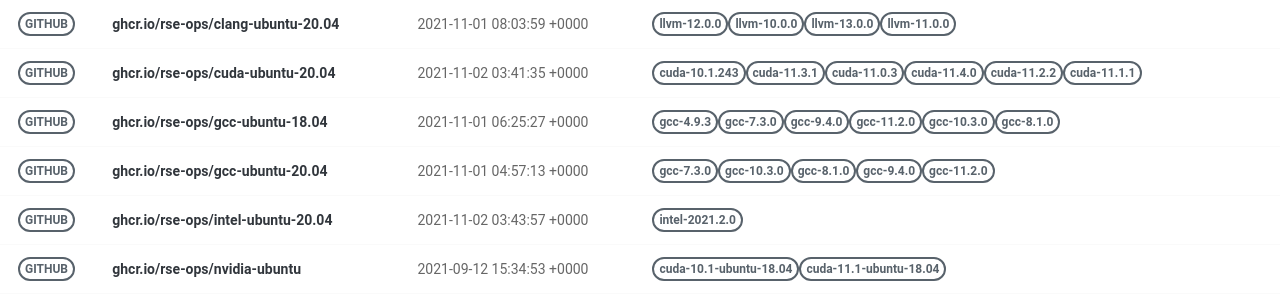
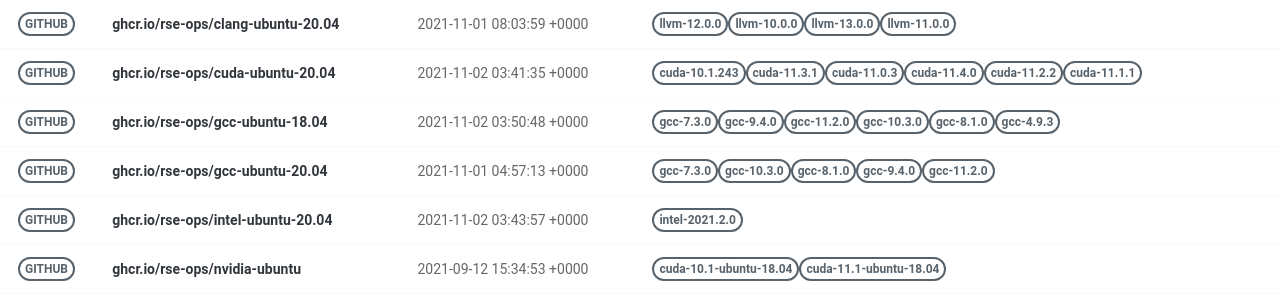
Before and after one commit to rse-ops/docker-images, a Jekyll site: the page built from pages/index.md, in a window 1280 px wide. Shown: the part 179-479 px from the top of the page. Built offline with Jekyll 4.4.1, drawn with Linux system fonts in a browser that asks for light colours; nearby versions of some CDN libraries.

Commit message:
Automated push to update library 2021-11-02

```diff
--- a/_library/ghcr.io-rse-ops-gcc-ubuntu-18.04.md
+++ b/_library/ghcr.io-rse-ops-gcc-ubuntu-18.04.md
@@ -1,14 +1,11 @@
 ---
 layout: container
 name: ghcr.io/rse-ops/gcc-ubuntu-18.04
-updated_at: 2021-11-01 06:25:27.912539
+updated_at: 2021-11-02 03:50:48.857750
 
 
 container_url: https://github.com/orgs/rse-ops/packages/container/package/gcc-ubuntu-18.04
 versions:
- - tag: gcc-4.9.3
-   dockerfile: https://github.com/rse-ops/docker-images/blob/main/ubuntu/gcc/Dockerfile
-   manifest: https://crane.ggcr.dev/manifest/ghcr.io/rse-ops/gcc-ubuntu-18.04:gcc-4.9.3
  - tag: gcc-7.3.0
    dockerfile: https://github.com/rse-ops/docker-images/blob/main/ubuntu/gcc/Dockerfile
    manifest: https://crane.ggcr.dev/manifest/ghcr.io/rse-ops/gcc-ubuntu-18.04:gcc-7.3.0
```
Also changed, not shown: other parts of _library/ghcr.io-rse-ops-gcc-ubuntu-18.04.md (+3 -0 lines).
